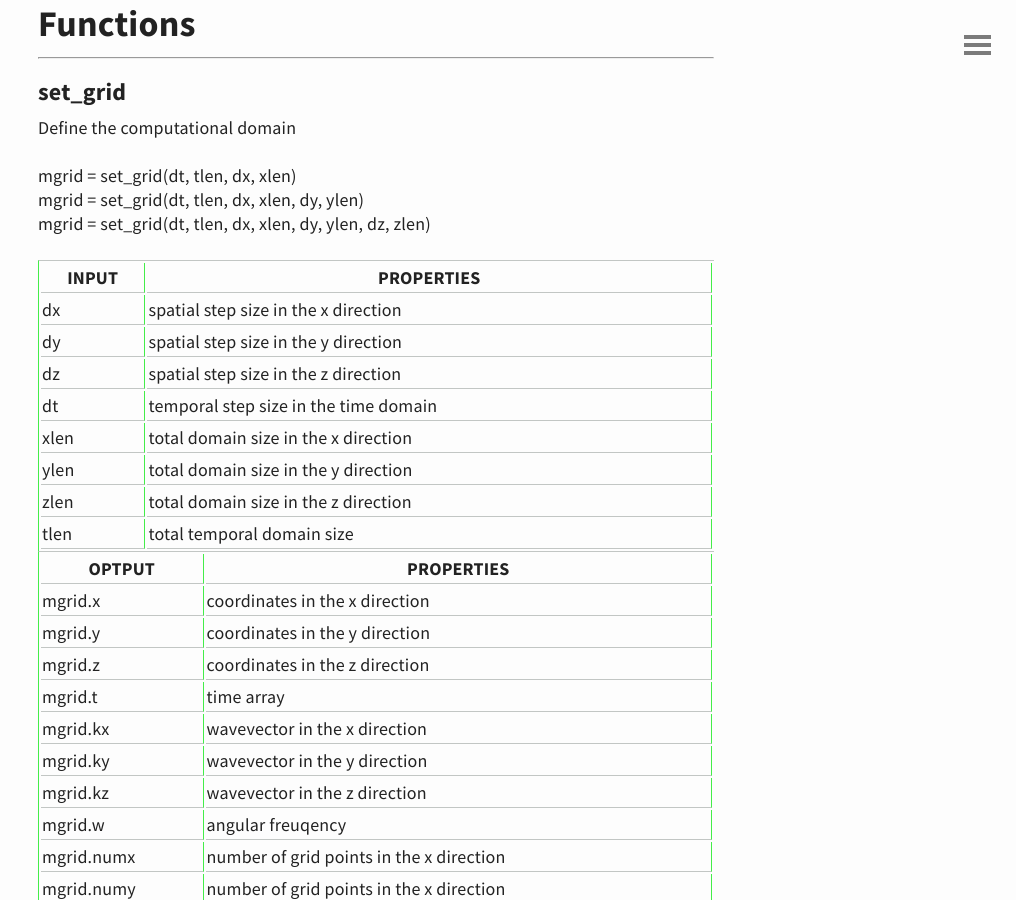
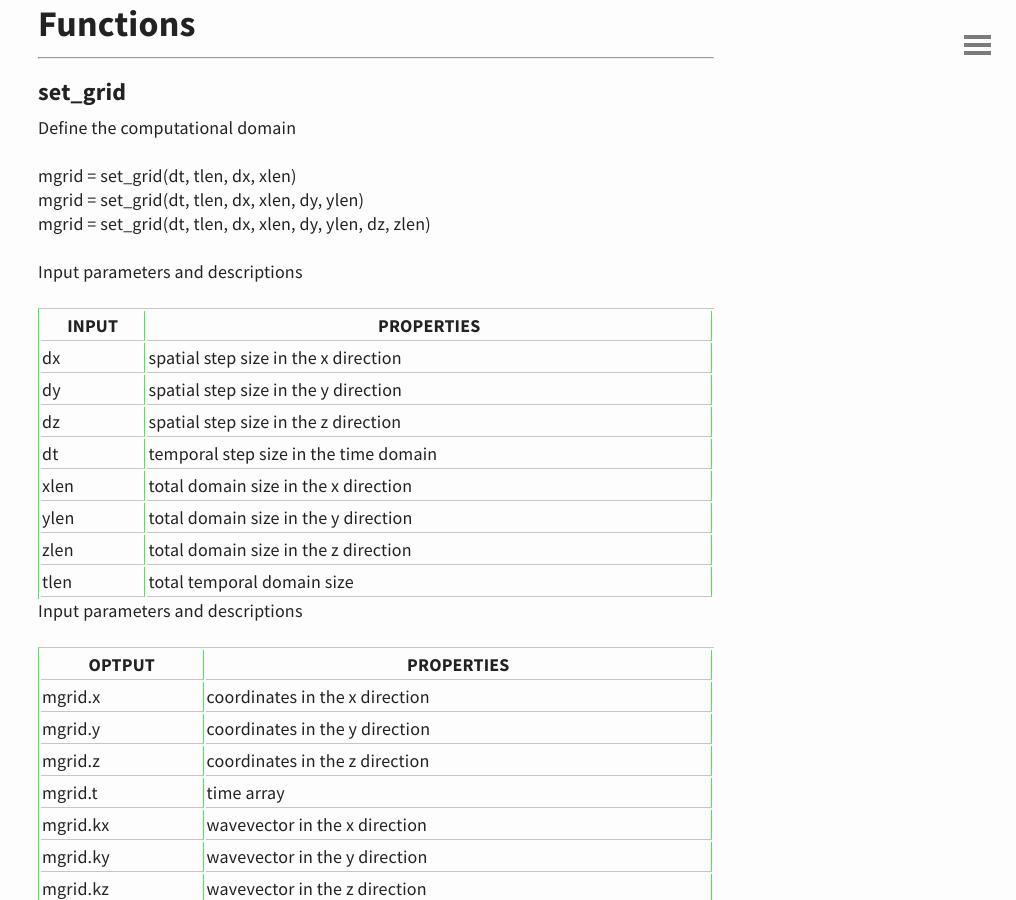
Before and after one commit to m-SOUND/mSOUND, a Jekyll site: the page built from functions/functions.md, in a window 1280 px wide and 900 px high, scrolled down 263 px. Shown: the whole window, without its empty margins (264-1280 px from the left). Built offline with Jekyll 4.4.1, drawn with Linux system fonts in a browser that asks for light colours.

Commit message:
Update functions.md

```diff
--- a/functions/functions.md
+++ b/functions/functions.md
@@ -13,6 +13,8 @@ mgrid = set_grid(dt, tlen, dx, xlen)
 mgrid = set_grid(dt, tlen, dx, xlen, dy, ylen)
 mgrid = set_grid(dt, tlen, dx, xlen, dy, ylen, dz, zlen)
 
+Input parameters and descriptions
+
 INPUT | PROPERTIES
 ------------ | -------------
 dx   | spatial step size in the x direction
@@ -23,6 +25,8 @@ xlen |  total domain size in the x direction
 ylen |  total domain size in the y direction
 zlen |  total domain size in the z direction
 tlen | total temporal domain size
+
+Input parameters and descriptions
 
 OPTPUT | PROPERTIES
 ------------ | -------------
```
